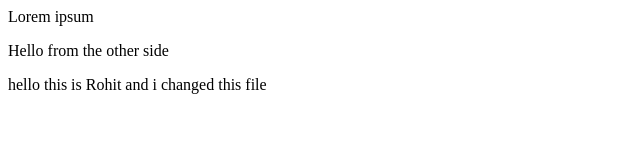
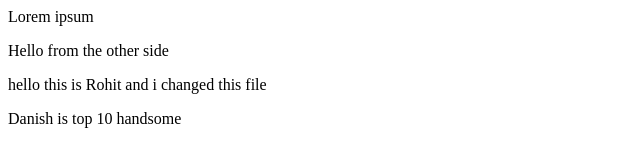
Before and after one commit to razzrohit/myrepo, a plain HTML site: page index.html in a window 1280 px wide. Shown: the whole page, without its empty margins (0-640 px from the left). Drawn offline with Linux system fonts and the light colour scheme.

Commit message:
Directory has been changed

```diff
--- a/index.html
+++ b/index.html
@@ -13,5 +13,9 @@
         <p>
             hello this is Rohit and i changed this file
         </p>
+
+        <p>
+            Danish is top 10 handsome
+        </p>
     </body>
 </html>
```
